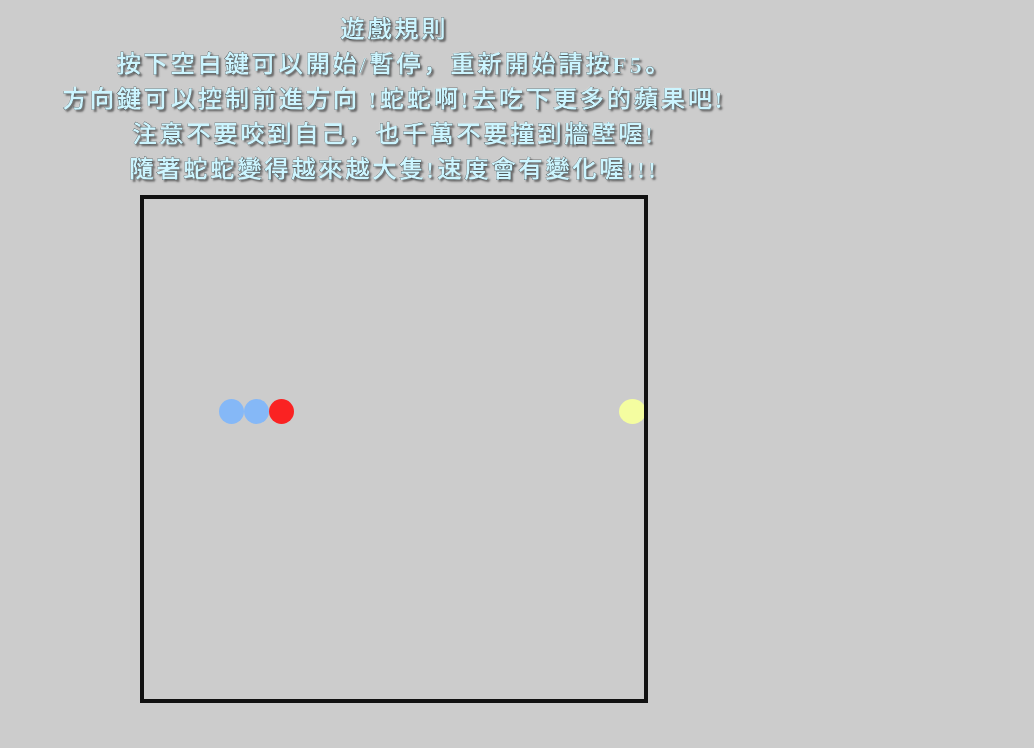
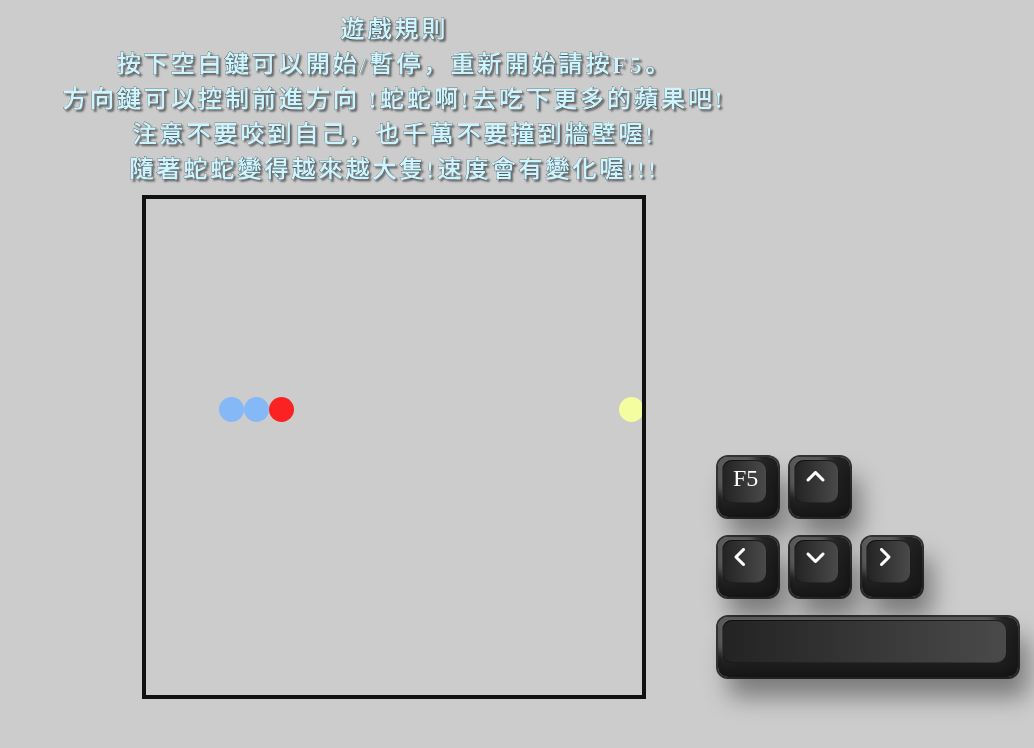
Before and after one commit to eric861129/NTUB6832, a plain HTML site: page Snake.html in a window 1280 px wide. Shown: the whole page, without its empty margins (246-1280 px from the left). Drawn offline with nearby package versions, Linux system fonts and the light colour scheme.

Commit message:
新增鍵盤

```diff
--- a/Snake.html
+++ b/Snake.html
@@ -21,16 +21,20 @@
     <title>Snake</title>
     <script src="https://code.jquery.com/jquery-3.6.0.slim.js"
         integrity="sha256-HwWONEZrpuoh951cQD1ov2HUK5zA5DwJ1DNUXaM6FsY=" crossorigin="anonymous"></script>
-
+    <script src="https://kit.fontawesome.com/f7d0821b25.js" crossorigin="anonymous"></script>
     <style type="text/css">
         * {
             margin: 0;
             padding: 0;
             border: 0px;
+            box-sizing: border-box;
         }
 
         body {
             background: #CCC;
+            justify-content: center;
+            align-items: center;
+            min-height: 100vh;
         }
 
         table {
@@ -50,6 +54,7 @@
 
         .Container {
             margin: auto;
+            position: relative;
         }
 
         .snake_body {
@@ -89,6 +94,67 @@
             letter-spacing: 3px;
             font-weight: bold;
         }
+
+        .Keyboard_bnt {
+            position: relative;
+            display: inline-block;
+            width: 60px;
+            height: 60px;
+            padding: 8px 15px;
+            margin: 8px 4px;
+            border-radius: 10px;
+            background: linear-gradient(180deg, #282828, #202020);
+            box-shadow: inset -8px 0 8px rgba(0, 0, 0, 0.15),
+                inset 0 -8px 8px rgba(0, 0, 0, 0.25),
+                0 0 0 2px rgba(0, 0, 0, 0.75),
+                10px 20px 25px rgba(0, 0, 0, 0.4);
+            overflow: hidden;
+
+        }
+
+        .Keyboard_bnt::before {
+            content: '';
+            position: absolute;
+            top: 3px;
+            left: 4px;
+            bottom: 14px;
+            right: 12px;
+            background: linear-gradient(90deg, #232323, #4a4a4a);
+            border-radius: 10px;
+            box-shadow: -10px -10px 10px rgba(255, 255, 255, 0.25),
+                10px 5px 10px rgba(0, 0, 0, 0.15);
+            border-left: 1px solid #0004;
+            border-bottom: 1px solid #0004;
+            border-top: 1px solid #0009;
+        }
+
+        .Keyboard_bnt:last-child {
+            width: 100%;
+        }
+
+        .Keyboard_bnt i {
+            position: relative;
+            color: #fff;
+            font-style: normal;
+            text-transform: uppercase;
+            font-size: 1.5em;
+        }
+
+        .Keyboard_bnt:hover {
+            box-shadow: 2px 2px 5px rgba(0, 0, 0, 0.8);
+        }
+
+        .Keyboard_bnt_hover {
+            box-shadow: 2px 2px 5px rgba(0, 0, 0, 0.8);
+
+        }
+
+        .Keyboard_Area {
+            width: 300px;
+            position: absolute;
+            right: 20px;
+            bottom: 10px;
+        }
     </style>
 </head>
 
@@ -105,6 +171,17 @@
         </div>
         <div class="GameArea" id="GameArea">
         </div>
+        <div class="Keyboard_Area">
+            <div class="Keyboard">
+                <span class="Keyboard_bnt" id="F5_Keyboard_bnt"><i id="F5">F5</i></span>
+                <span class="Keyboard_bnt" id="UP_Keyboard_bnt"><i id="UP" class="fas fa-angle-up"></i></span><br>
+                <span class="Keyboard_bnt" id="LEFT_Keyboard_bnt"><i id="LEFT" class="fas fa-angle-left"></i></span>
+                <span class="Keyboard_bnt" id="DOWN_Keyboard_bnt"><i id="DOWN" class="fas fa-angle-down"></i></span>
+                <span class="Keyboard_bnt" id="RIGHT_Keyboard_bnt"><i id="RIGHT" class="fas fa-angle-right"></i></span><br>
+                <span class="Keyboard_bnt" id="Space_Keyboard_bnt"><i"></i></span>
+            </div>
+        </div>
+
     </div>
 </body>
 <script>
@@ -237,12 +314,42 @@
                         this.stop = true;
                     }
                 }
+                if (keycode == 37) {//左
+                    $('#LEFT_Keyboard_bnt').addClass("Keyboard_bnt_hover");
+                } else if (keycode == 38) {//上
+                    $('#UP_Keyboard_bnt').addClass("Keyboard_bnt_hover");
+                }
+                else if (keycode == 39) {//右
+                    $('#RIGHT_Keyboard_bnt').addClass("Keyboard_bnt_hover");
+                }
+                else if (keycode == 40) {//下
+                    $('#DOWN_Keyboard_bnt').addClass("Keyboard_bnt_hover");
+                }else if (keycode == 32) {//空白
+                    $('#Space_Keyboard_bnt').addClass("Keyboard_bnt_hover");
+                }
                 //當按下方向鍵而非暫停狀態時，方向鍵觸發移動。
                 if (keycode >= 37 && keycode <= 40) {
                     if (!this.stop)
                         this.derectkey = keycode;
                 }
                 return false;
+            },
+            keyUp: function (e) {
+                var e = e || window.event;
+                var keycode = e ? e.keyCode : 0;
+                if (keycode == 37) {//左
+                    $('#LEFT_Keyboard_bnt').removeClass("Keyboard_bnt_hover");
+                } else if (keycode == 38) {//上
+                    $('#UP_Keyboard_bnt').removeClass("Keyboard_bnt_hover");
+                }
+                else if (keycode == 39) {//右
+                    $('#RIGHT_Keyboard_bnt').removeClass("Keyboard_bnt_hover");
+                }
+                else if (keycode == 40) {//下
+                    $('#DOWN_Keyboard_bnt').removeClass("Keyboard_bnt_hover");
+                }else if (keycode == 32) {//空白
+                    $('#Space_Keyboard_bnt').removeClass("Keyboard_bnt_hover");
+                }
             },
             //函式修正this
             bind: function (fn, context) {
@@ -376,6 +483,8 @@
                 _this.createSnake();
                 _this.createFood();
                 document.onkeydown = _this.bind(_this.keyDown, _this);
+                document.onkeyup = _this.bind(_this.keyUp, _this);
+
             }
         }
 
```
